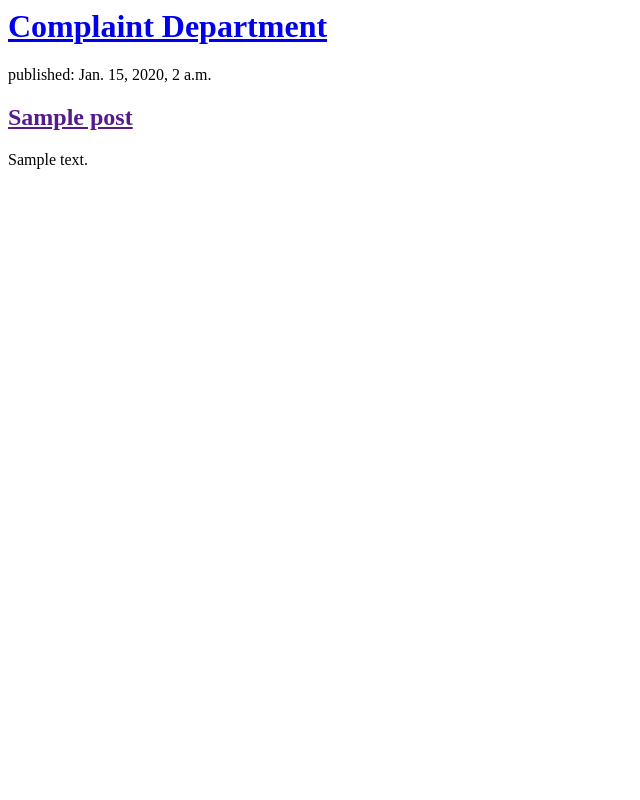
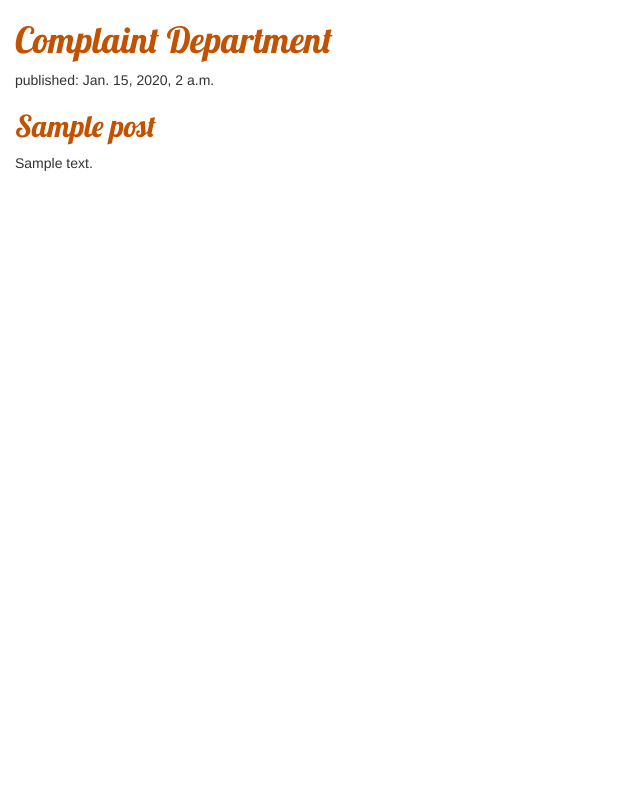
Before and after one commit to BeeNeal/my-first-blog, a Django app: template blog/templates/blog/post_list.html in a window 1280 px wide. Shown: the whole page, without its empty margins (0-640 px from the left). Run offline with Django 3.2, Linux system fonts and the light colour scheme; the template is opened without the code that fills it: values that come from a table or form of the project are taken from there, others are empty; tables that the repository leaves empty hold one stand-in row (values such as "Sample post"); some libraries are stand-ins or nearby versions.

Commit message:
adding style with CSS

```diff
--- /dev/null
+++ b/blog/static/css/blog.css
@@ -0,0 +1,7 @@
+body {
+    padding-left: 15px;
+}
+h1 a, h2 a {
+    color: #C25100;
+    font-family: 'Lobster';
+}
--- a/blog/templates/blog/post_list.html
+++ b/blog/templates/blog/post_list.html
@@ -1,12 +1,16 @@
+{% load static %}
 <html>
   <head>
     <title>Complaint Department</title>
+    <link rel="stylesheet" href="//maxcdn.bootstrapcdn.com/bootstrap/3.2.0/css/bootstrap.min.css">
+    <link rel="stylesheet" href="//maxcdn.bootstrapcdn.com/bootstrap/3.2.0/css/bootstrap-theme.min.css">
+    <link href="//fonts.googleapis.com/css?family=Lobster&subset=latin,latin-ext" rel="stylesheet" type="text/css">
+    <link rel="stylesheet" href="{% static 'css/blog.css' %}">
   </head>
   <body>
     <div>
       <h1><a href="/">Complaint Department</a></h1>
     </div>
-
       {% for post in posts %}
     <div>
       <p>published: {{ post.published_date }}</p>
```
Lines whose indentation alone changed are shown as unchanged.
